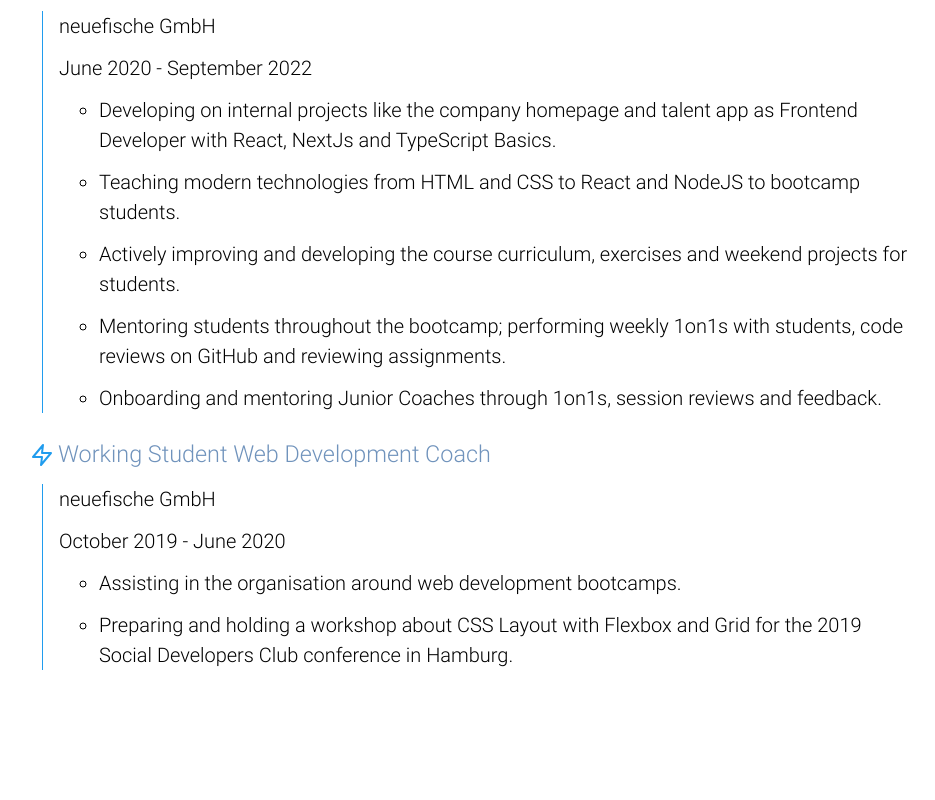
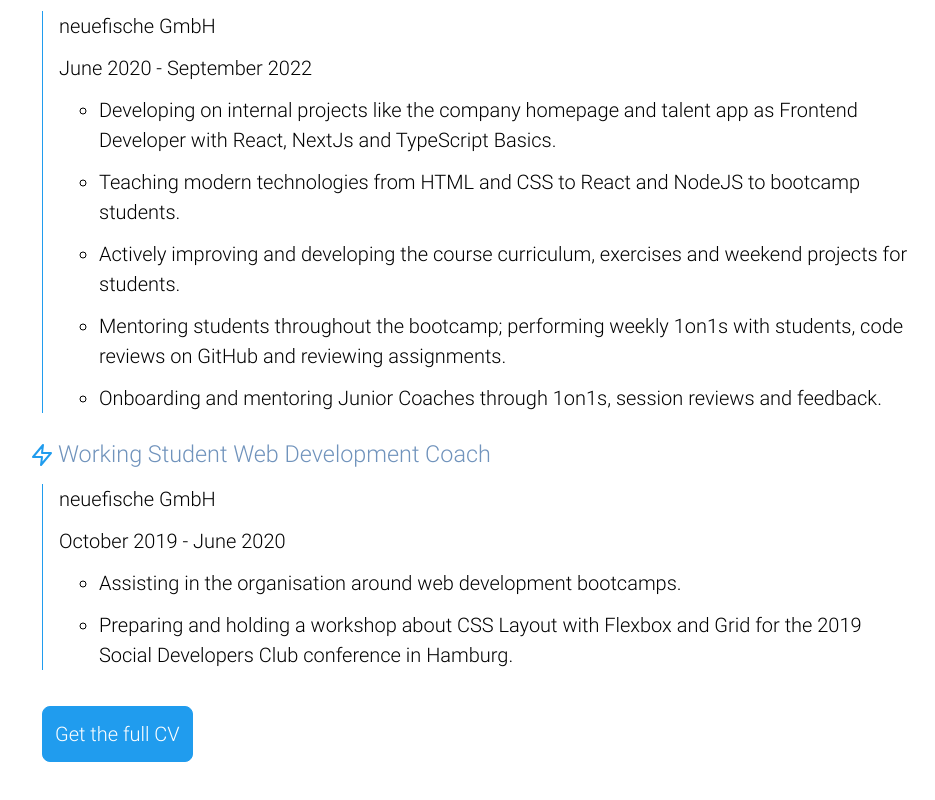
Before and after one commit to macfrei/portfolio, a React (Create React App) app: page / in a window 1280 px wide. Shown: the part 1989-2789 px from the top of the page, without its empty margins (160-1095 px from the left). Built offline with nearby package versions, Linux system fonts and the light colour scheme.

Commit message:
Add CV and scroll behaviour

```diff
--- a/src/GlobalStyles.js
+++ b/src/GlobalStyles.js
@@ -68,6 +68,10 @@
     --transition: all 0.25s cubic-bezier(0.645, 0.045, 0.355, 1);
 }
 
+html {
+  scroll-behavior: smooth;
+}
+
 body {
     margin: 0;
     font-family: var(--font-secondary);
--- a/src/components/Experience.js
+++ b/src/components/Experience.js
@@ -1,6 +1,7 @@
 import React from 'react';
 import styled from 'styled-components';
 import { Zap } from 'react-feather';
+import LinkButton from './LinkButton';
 
 const workExperience = [
   {
@@ -49,6 +50,13 @@
           </ListItem>
         ))}
       </List>
+      <LinkButton
+        href="/marie-carleen_koizumi_CV.pdf"
+        rel="noopener noreferrer"
+        target="_blank"
+      >
+        Get the full CV
+      </LinkButton>
     </ExperienceStyled>
   );
 }
```
Also changed, not shown: 1 other file (tests, documents, lock files or other folders).
